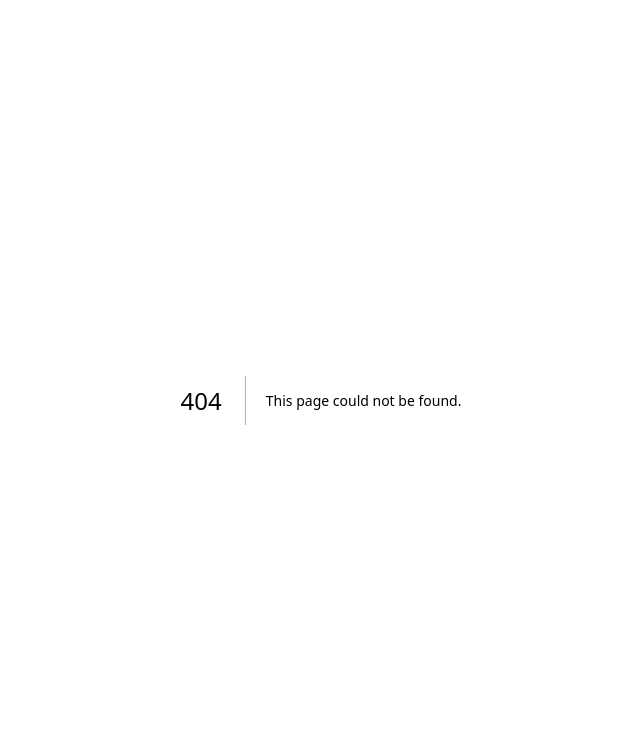
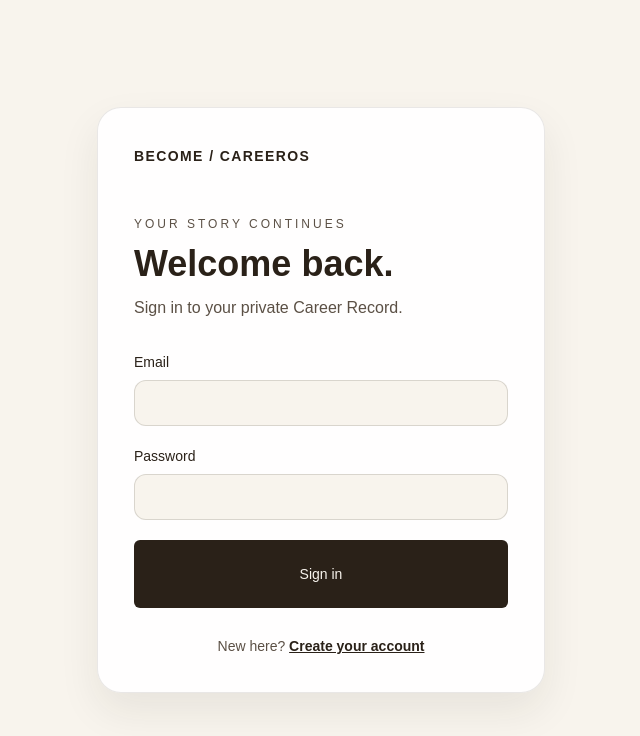
Before and after one commit to c00mbs/Become-CareerOs, a Next.js app: page /login in a window 1280 px wide. Before the commit this address had no page. Shown: the top 736 px of the page, without its empty margins (319-959 px from the left). Built offline with nearby package versions, Linux system fonts and the light colour scheme; no server answers.

Commit message:
Add CareerOS login screen

```diff
--- /dev/null
+++ b/src/app/login/page.tsx
@@ -0,0 +1,12 @@
+'use client';
+import {useState,FormEvent} from 'react';
+import Link from 'next/link';
+import {useRouter} from 'next/navigation';
+import {Button} from '@/components/ui/button';
+import {Card,CardContent} from '@/components/ui/card';
+import {login,ApiError} from '@/lib/careeros-api';
+export default function LoginPage(){
+ const router=useRouter();const[email,setEmail]=useState('');const[password,setPassword]=useState('');const[error,setError]=useState('');const[busy,setBusy]=useState(false);
+ async function submit(e:FormEvent){e.preventDefault();setBusy(true);setError('');try{await login(email,password);router.replace('/dashboard')}catch(x){setError(x instanceof ApiError?x.message:'Could not connect to CareerOS.')}finally{setBusy(false)}}
+ return <main className="flex min-h-screen items-center justify-center bg-cream p-6 text-espresso"><Card className="w-full max-w-md border-espresso/10 bg-white/90 shadow-soft"><CardContent className="p-9"><Link href="/" className="text-sm font-semibold tracking-widest">BECOME / CAREEROS</Link><p className="mt-12 text-xs uppercase tracking-[.25em] text-brown">Your story continues</p><h1 className="mt-3 text-4xl font-semibold">Welcome back.</h1><p className="mt-3 text-brown">Sign in to your private Career Record.</p><form onSubmit={submit} className="mt-8 space-y-5"><label className="block text-sm">Email<input type="email" required autoComplete="email" value={email} onChange={e=>setEmail(e.target.value)} className="mt-2 w-full rounded-xl border border-espresso/15 bg-cream p-3"/></label><label className="block text-sm">Password<input type="password" required autoComplete="current-password" value={password} onChange={e=>setPassword(e.target.value)} className="mt-2 w-full rounded-xl border border-espresso/15 bg-cream p-3"/></label>{error&&<p role="alert" className="rounded-xl bg-red-50 p-3 text-sm text-red-800">{error}</p>}<Button disabled={busy} className="w-full rounded-full bg-espresso py-6 text-cream">{busy?'Signing in…':'Sign in'}</Button></form><p className="mt-7 text-center text-sm text-brown">New here? <Link href="/register" className="font-semibold text-espresso underline">Create your account</Link></p></CardContent></Card></main>
+}
```
